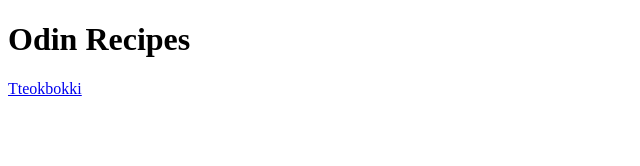
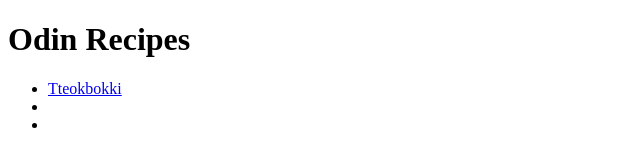
Before and after one commit to AndrewsNick-FS/odin-recipes, a plain HTML site: page recipes/index.html in a window 1280 px wide. Shown: the whole page, without its empty margins (0-640 px from the left). Drawn offline with Linux system fonts and the light colour scheme.

Commit message:
Changed the recipe links on the index page to a list for readability

```diff
--- a/recipes/index.html
+++ b/recipes/index.html
@@ -7,6 +7,10 @@
   </head>
   <body>
     <h1>Odin Recipes</h1>
-    <a href="tteokbokki.html">Tteokbokki</a>
+    <ul>
+      <li><a href="tteokbokki.html">Tteokbokki</a></li>
+      <li></li>
+      <li></li>
+    </ul>
   </body>
 </html>
```
